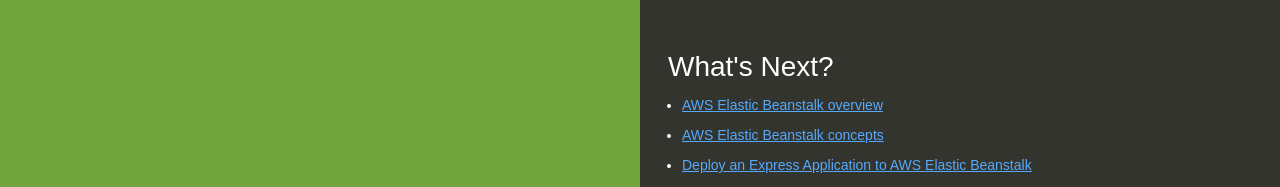
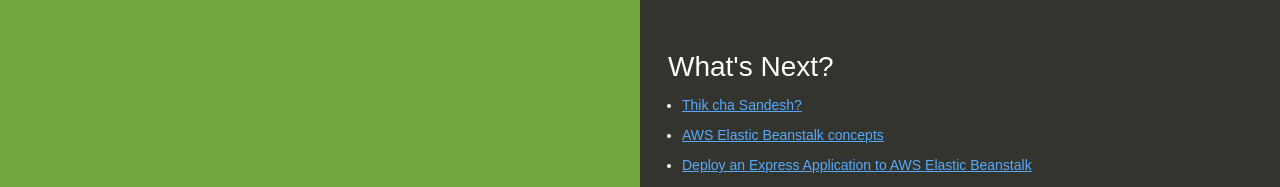
Before and after one commit to sauravshakya1/samplerepo, a website: page index.html in a window 1280 px wide. Shown: the top 187 px of the page. Drawn offline with Linux system fonts and the light colour scheme.

Commit message:
changed code test 1

```diff
--- a/index.html
+++ b/index.html
@@ -81,7 +81,7 @@
     <div class="linksColumn">
       <h2>What's Next?</h2>
       <ul>
-        <li><a href="http://docs.aws.amazon.com/elasticbeanstalk/latest/dg/Welcome.html">AWS Elastic Beanstalk overview</a></li>
+        <li><a href="http://docs.aws.amazon.com/elasticbeanstalk/latest/dg/Welcome.html">Thik cha Sandesh?</a></li>
         <li><a href="http://docs.aws.amazon.com/elasticbeanstalk/latest/dg/concepts.html">AWS Elastic Beanstalk concepts</a></li>
         <li><a href="http://docs.aws.amazon.com/elasticbeanstalk/latest/dg/create_deploy_nodejs_express.html">Deploy an Express Application to AWS Elastic Beanstalk</a></li>
         <li><a href="http://docs.aws.amazon.com/elasticbeanstalk/latest/dg/create_deploy_nodejs_express_elasticache.html">Deploy an Express Application with Amazon ElastiCache to AWS Elastic Beanstalk</a></li>
```
